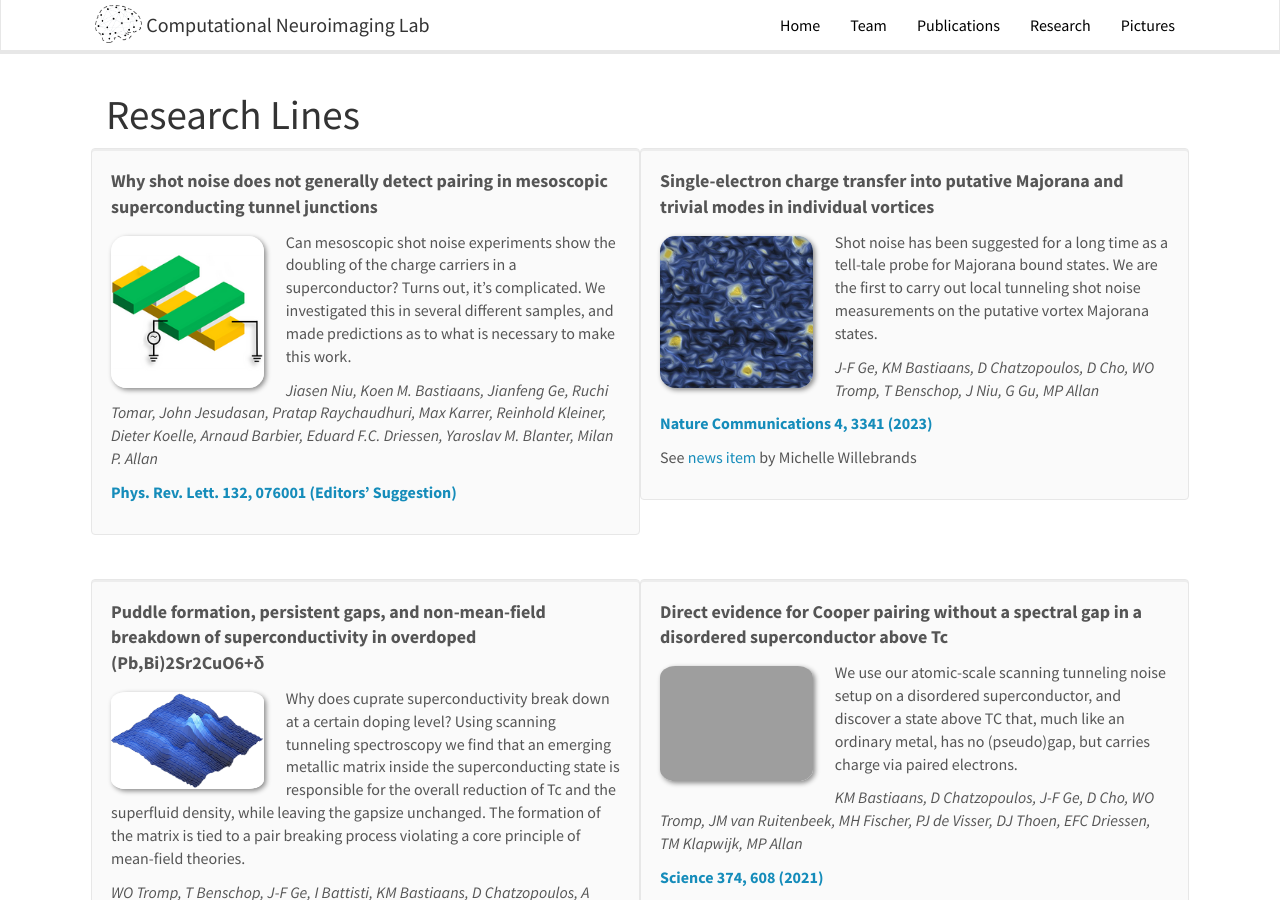
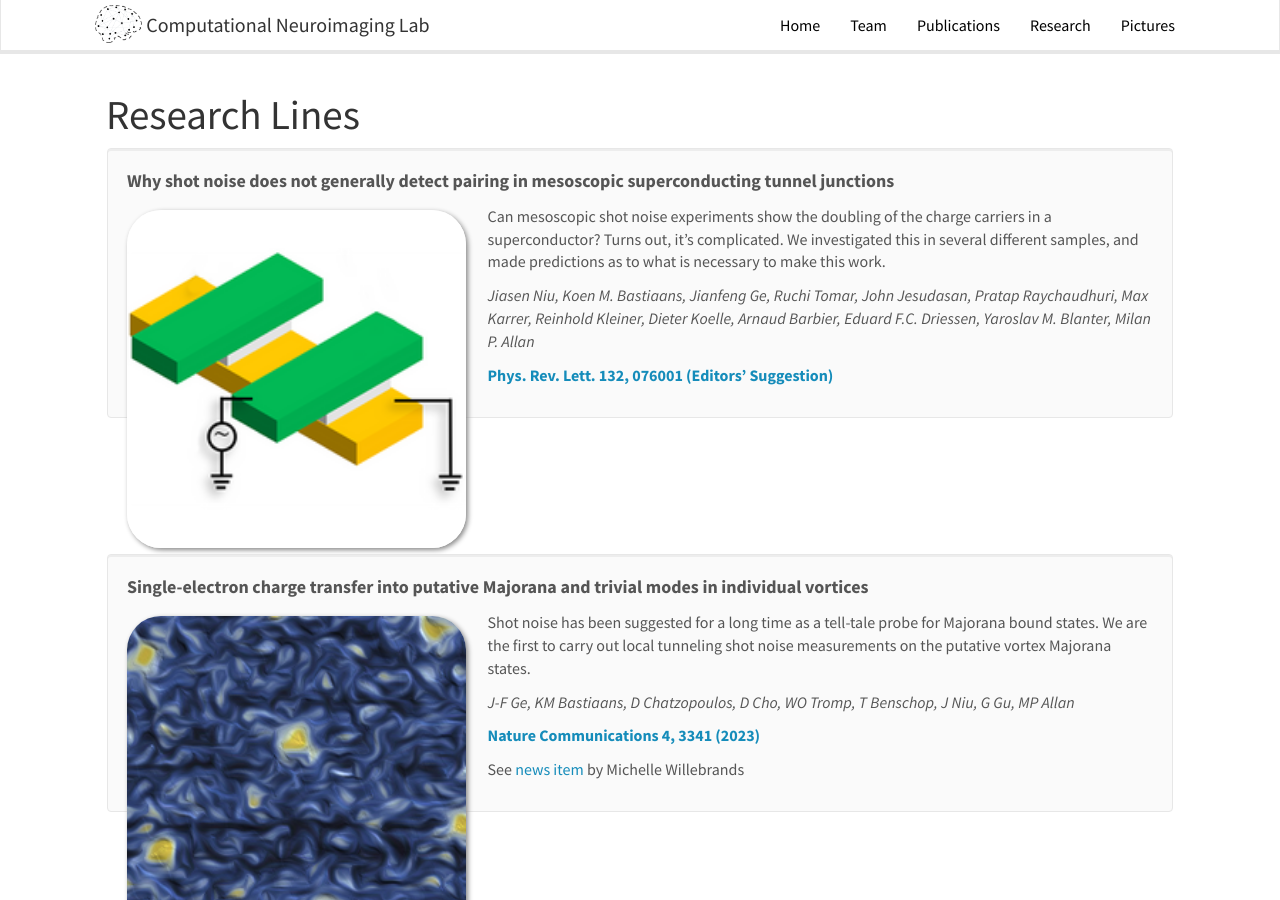
Before and after one commit to itellaetxe/compneurobilbao_website, a Jekyll site: the page built from _pages/research.md, in a window 1280 px wide and 900 px high. Built offline with Jekyll 4.4.1, drawn with Linux system fonts in a browser that asks for light colours; nearby versions of some CDN libraries.

Commit message:
[code] change column space

```diff
--- a/_pages/research.md
+++ b/_pages/research.md
@@ -18,10 +18,10 @@ sitemap: false
 <div class="row">
 {% endif %}
 
-<div class="col-sm-6 clearfix">
+<div class="col-sm-12 clearfix">
  <div class="well">
   <pubtit>{{ publi.title }}</pubtit>
-  <img src="{{ site.url }}{{ site.baseurl }}/images/researchpic/{{ publi.image }}" class="img-responsive" width="30%" style="float: left" />
+  <img src="{{ site.url }}{{ site.baseurl }}/images/researchpic/{{ publi.image }}" class="img-responsive" width="33%" style="float: left" />
   <p>{{ publi.description }}</p>
   <p><em>{{ publi.authors }}</em></p>
   <p><strong><a href="{{ publi.link.url }}">{{ publi.link.display }}</a></strong></p>
```
